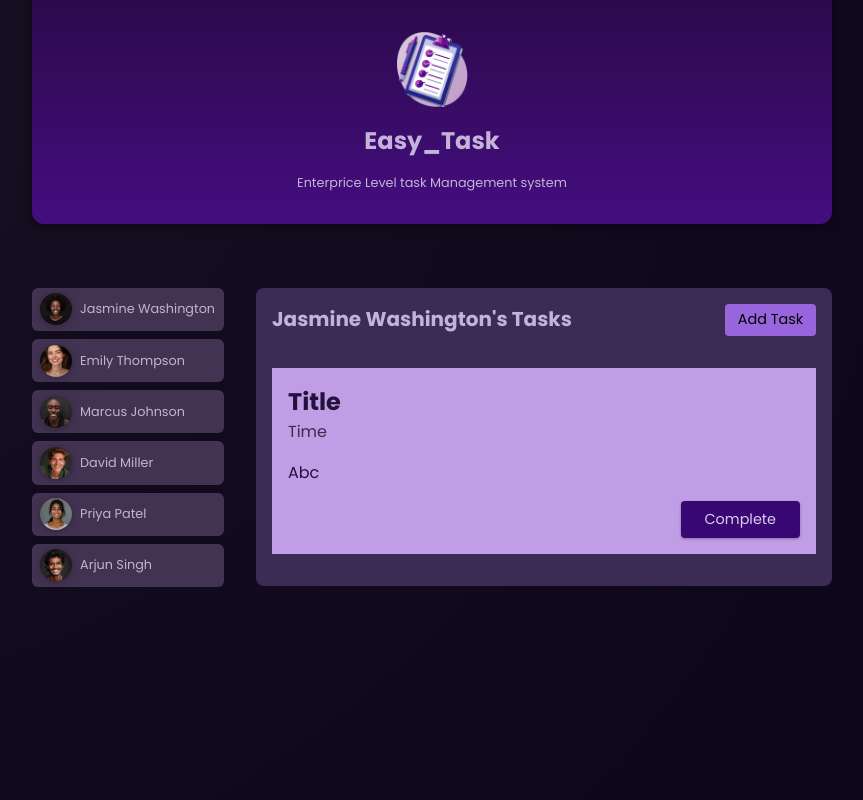
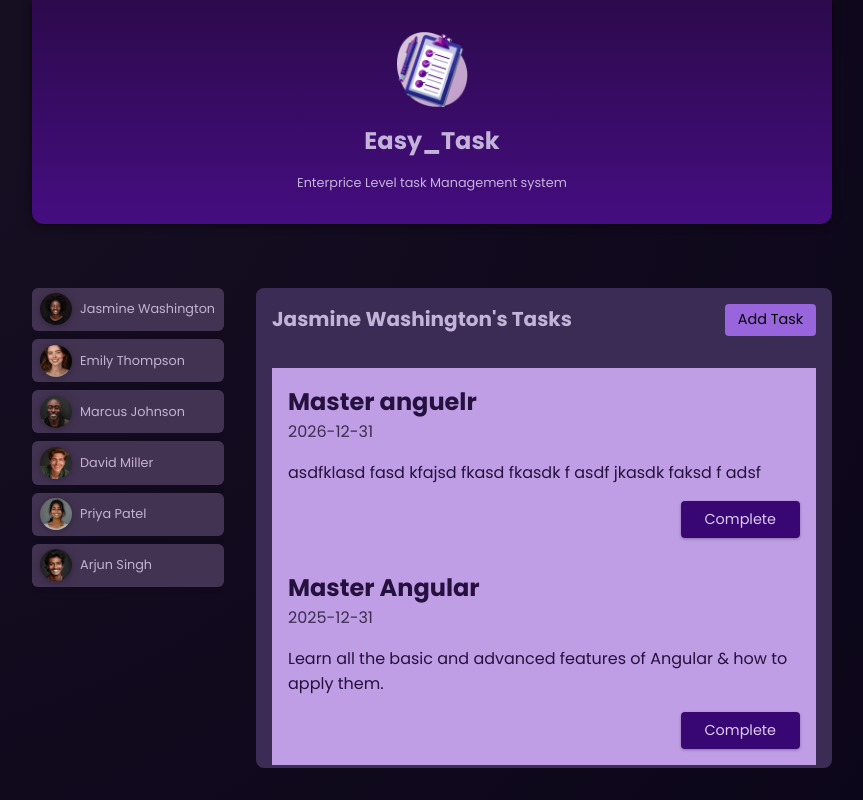
Before and after one commit to MSaqib123/section-1-angular-project, an Angular app: page / in a window 1280 px wide. Both pictures are taken after a click on the button "Jasmine Washington". Shown: the whole page, without its empty margins (208-1071 px from the left). Built offline with nearby package versions, Linux system fonts and the light colour scheme.

Commit message:
38. Outputting Task Data in the Task Component

```diff
--- a/src/app/Class_33_to_41/tasks/task/task.component.html
+++ b/src/app/Class_33_to_41/tasks/task/task.component.html
@@ -1,8 +1,8 @@
 <article>
-    <h2>Title</h2>
-    <time>Time</time>
-    <p>Abc</p>
-    <p class="actions">
-        <button>Complete </button>
-    </p>
-</article>
+        <h2>{{task.title}}</h2>
+        <time>{{task.dueDate}}</time>
+        <p>{{task.summary}}</p>
+        <p class="actions">
+            <button>Complete </button>
+        </p>
+    </article>
--- a/src/app/Class_33_to_41/tasks/task/task.component.ts
+++ b/src/app/Class_33_to_41/tasks/task/task.component.ts
@@ -1,4 +1,12 @@
 import { Component, Input } from '@angular/core';
+
+interface Task {
+  id: string;
+  userId: string;
+  title: string;
+  summary: string;
+  dueDate: string;
+}
 
 @Component({
   selector: 'app-task',
@@ -7,20 +15,5 @@
   styleUrl: './task.component.css',
 })
 export class TaskComponent {
-  @Input({ required: true }) userId!: string;
-  @Input({ required: true }) name!: string;
-
-  tasks = [
-    {
-      id: 't1',
-      userId: 'u1',
-      title: 'Master anguelr',
-      summery: 'asdfklasd fasd kfajsd fkasd fkasdk f asdf jkasdk faksd f adsf',
-      dueDate: '2026-12-31',
-    },
-  ];
-
-  get selectedUserTasks() {
-    return this.tasks.filter((x) => x.userId == this.userId);
-  }
+  @Input({ required: true }) task!: Task;
 }
--- a/src/app/Class_33_to_41/tasks/tasks.component.html
+++ b/src/app/Class_33_to_41/tasks/tasks.component.html
@@ -10,7 +10,9 @@
 
     <ul>
         <li>
-            <app-task [userId]="userId" [name]="userName"/>
+            @for(task of selectedUserTasks;track task){
+                <app-task [task]="task" />
+            }
         </li>
     </ul>
 
--- a/src/app/Class_33_to_41/tasks/tasks.component.ts
+++ b/src/app/Class_33_to_41/tasks/tasks.component.ts
@@ -10,4 +10,40 @@
 export class TasksComponent {
   @Input({ required: true }) userId!: string;
   @Input({ required: true }) userName!: string;
+  tasks = [
+    {
+      id: 't1',
+      userId: 'u1',
+      title: 'Master anguelr',
+      summary: 'asdfklasd fasd kfajsd fkasd fkasdk f asdf jkasdk faksd f adsf',
+      dueDate: '2026-12-31',
+    },
+    {
+      id: 't1',
+      userId: 'u1',
+      title: 'Master Angular',
+      summary:
+        'Learn all the basic and advanced features of Angular & how to apply them.',
+      dueDate: '2025-12-31',
+    },
+    {
+      id: 't2',
+      userId: 'u3',
+      title: 'Build first prototype',
+      summary: 'Build a first prototype of the online shop website',
+      dueDate: '2024-05-31',
+    },
+    {
+      id: 't3',
+      userId: 'u3',
+      title: 'Prepare issue template',
+      summary:
+        'Prepare and describe an issue template which will help with project management',
+      dueDate: '2024-06-15',
+    },
+  ];
+
+  get selectedUserTasks() {
+    return this.tasks.filter((x) => x.userId == this.userId);
+  }
 }
```
